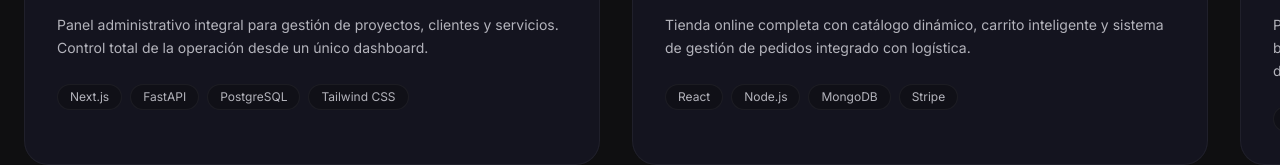
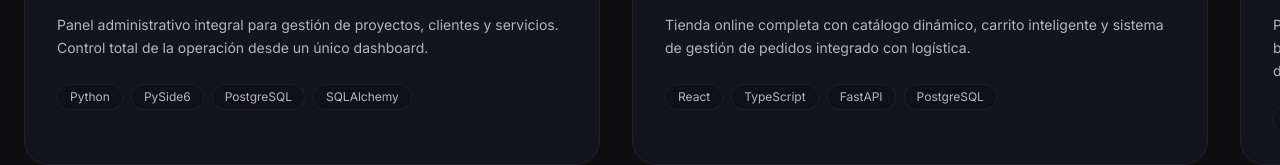
Before and after one commit to Jorge-Loyo/Agilize-Soluciones-Web, a Next.js app: page / in a window 1280 px wide. Shown: the part 2888-3053 px from the top of the page. Built offline with nearby package versions, Linux system fonts and the light colour scheme; no server answers.

Commit message:
fix: correct tech stacks from actual project dependencies

```diff
--- a/src/components/sections/Portfolio.tsx
+++ b/src/components/sections/Portfolio.tsx
@@ -15,7 +15,7 @@ const PROJECTS = [
     category: "Sistema ERP",
     description:
       "Panel administrativo integral para gestión de proyectos, clientes y servicios. Control total de la operación desde un único dashboard.",
-    tech: ["Next.js", "FastAPI", "PostgreSQL", "Tailwind CSS"],
+    tech: ["Python", "PySide6", "PostgreSQL", "SQLAlchemy"],
     color: "#d4af37",
     images: {
       desktop: "/images/portfolio/agilize-dark-1920w.webp",
@@ -28,7 +28,7 @@ const PROJECTS = [
     category: "E-commerce",
     description:
       "Tienda online completa con catálogo dinámico, carrito inteligente y sistema de gestión de pedidos integrado con logística.",
-    tech: ["React", "Node.js", "MongoDB", "Stripe"],
+    tech: ["React", "TypeScript", "FastAPI", "PostgreSQL"],
     color: "#f5a623",
     images: {
       desktop: "/images/portfolio/casa-dulce-home-1920w.webp",
@@ -41,7 +41,7 @@ const PROJECTS = [
     category: "IA · RAG",
     description:
       "Plataforma web con IA (RAG) que responde consultas ciudadanas basándose en documentación oficial, con motor de mejora continua que detecta vacíos de información.",
-    tech: ["Next.js", "FastAPI", "Python", "Docker"],
+    tech: ["Next.js", "FastAPI", "Qdrant", "Gemini AI"],
     color: "#ffffff",
     images: {
       desktop: "/images/portfolio/infodets-home-1920w.webp",
```
